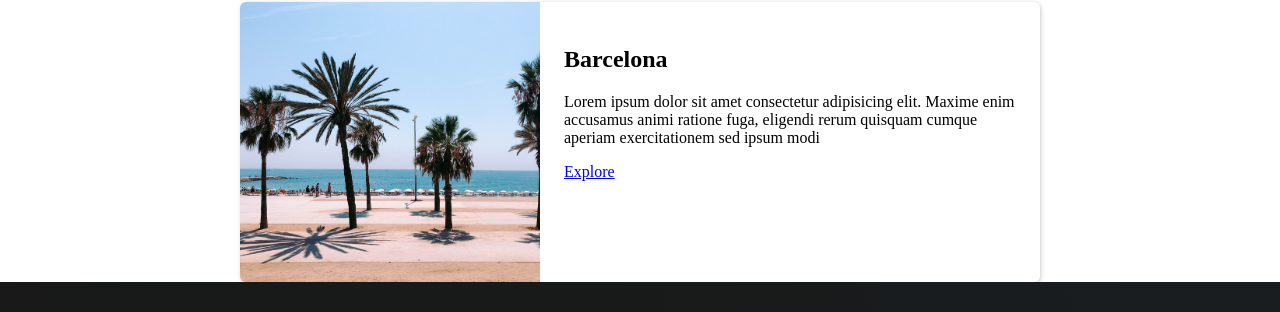
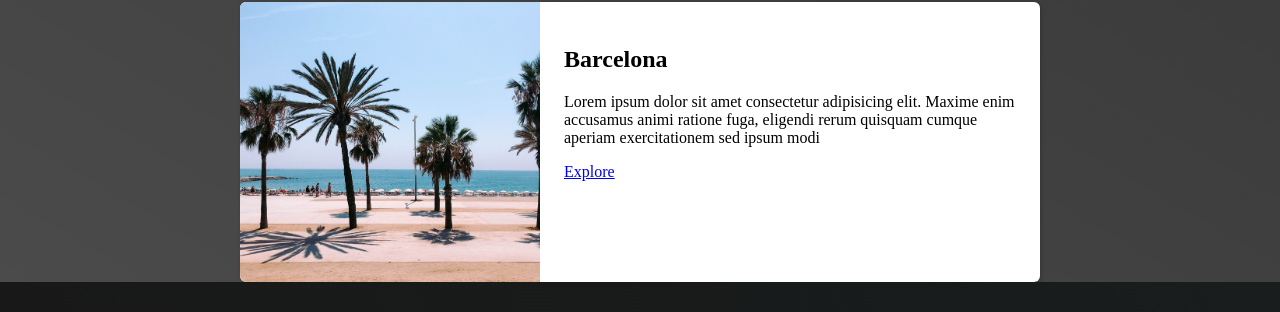
Before and after one commit to InnaLeonova/travel-goals, a plain HTML site: page places.html in a window 1280 px wide. Shown: the part 97-409 px from the top of the page. Drawn offline with Linux system fonts and the light colour scheme.

Commit message:
Fixed typo

```diff
--- a/places.css
+++ b/places.css
@@ -3,7 +3,7 @@ header {
 }
 
 body {
-  background: linear-gradient(30deg rgb(77, 77, 77), rgb(58, 58, 58));
+  background: linear-gradient(30deg, rgb(77, 77, 77), rgb(58, 58, 58));
 }
 
 main ul {
```
